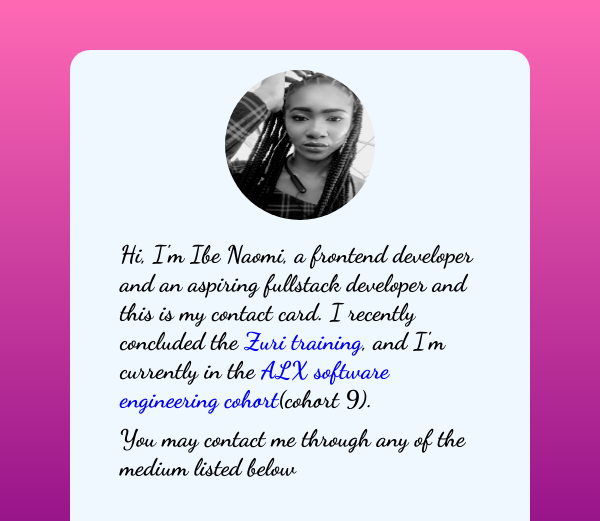
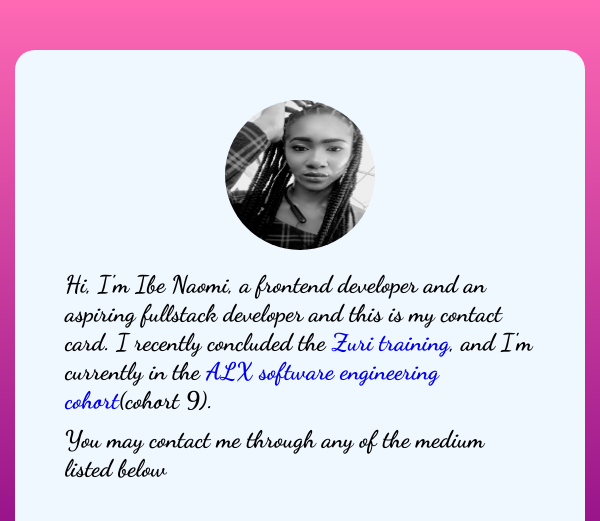
Before and after one commit to Amarajah/contact-me, a plain HTML site: page index.html in a window 600 px wide. Shown: the top 521 px of the page. Drawn offline with Linux system fonts and the light colour scheme.

Commit message:
Update style.css

```diff
--- a/style.css
+++ b/style.css
@@ -69,10 +69,10 @@ a{
     }
     .all{
         background-color: aliceblue;
-        padding-top: 50px;
+        padding-top: 100px;
         padding-bottom: 100px;
-        margin-left: 150px;
-        margin-right: 150px;
+        margin-left: 20px;
+        margin-right: 20px;
         border-radius: 20px;
     }
     #logo{
@@ -99,10 +99,10 @@ a{
     }
     .all{
         background-color: aliceblue;
-        padding-top: 20px;
+        padding-top: 50px;
         padding-bottom: 50px;
-        margin-left: 70px;
-        margin-right: 70px;
+        margin-left: 15px;
+        margin-right: 15px;
     }
     #my-image{
         width: 150px;
```
